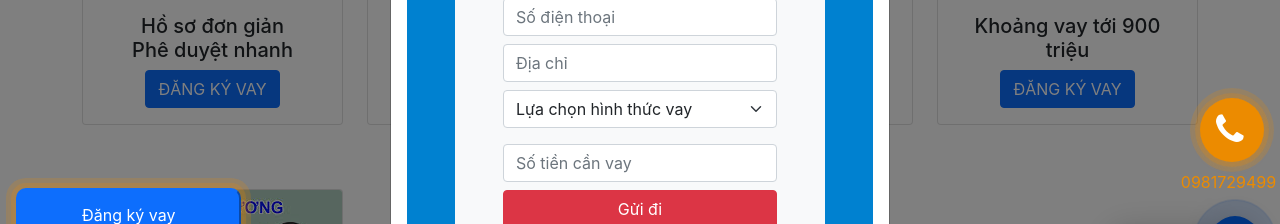
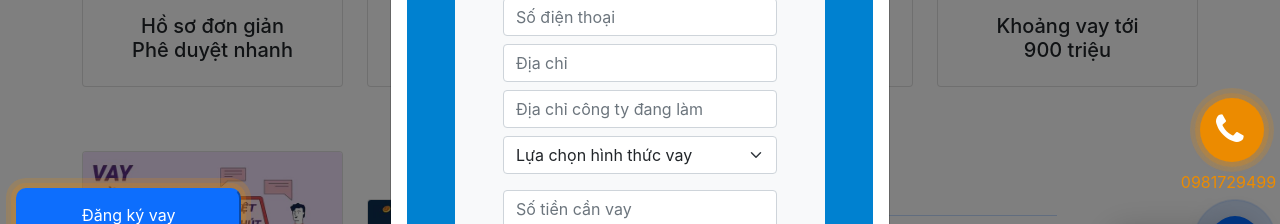
Before and after one commit to thonglnt/cho-vay, a React (Create React App) app: page / in a window 1280 px wide. Both pictures are taken after a click on the button "Đăng ký vay". Shown: the part 510-734 px from the top of the page. Built offline with nearby package versions, Linux system fonts and the light colour scheme.

Commit message:
update thong tin

```diff
--- a/src/components/content.tsx
+++ b/src/components/content.tsx
@@ -10,7 +10,7 @@ const Content = () => {
               <div className="col-md-6">
                 <div className="card card-box-shadow">
                   <img
-                    src="/images/card-1.jpg"
+                    src="/images/vaytiennhanh.jpg"
                     className="card-img-top img-fluid"
                     alt="cho vay tieu dung"
                   />
@@ -85,9 +85,8 @@ const Content = () => {
                 ✧ Lãi suất tiêu dùng hấp dẫn (lãi suất tối thiểu 0,8% đến lãi
                 suất tối đa 1,6%/tháng)
               </p>
-              <p className="raisin-black fs-5">✧ Lãi suất năm APR tối đa 20%</p>
               <p className="raisin-black fs-5">
-                ✧ Hạn mức vay tối thiểu 10 triệu - tối đa 900 triệu
+                ✧ Hạn mức vay tối thiểu 20 triệu - tối đa 900 triệu
               </p>
               <p className="raisin-black fs-5">
                 ✧ Không bảo lãnh, không thế chấp
@@ -321,7 +320,7 @@ const Content = () => {
                       <path d="M1408 930v318q0 119-84.5 203.5T1120 1536H288q-119 0-203.5-84.5T0 1248V416q0-119 84.5-203.5T288 128h832q63 0 117 25 15 7 18 23 3 17-9 29l-49 49q-10 10-23 10-3 0-9-2-23-6-45-6H288q-66 0-113 47t-47 113v832q0 66 47 113t113 47h832q66 0 113-47t47-113V994q0-13 9-22l64-64q10-10 23-10 6 0 12 3 20 8 20 29zm231-489l-814 814q-24 24-57 24t-57-24L281 825q-24-24-24-57t24-57l110-110q24-24 57-24t57 24l263 263 647-647q24-24 57-24t57 24l110 110q24 24 24 57t-24 57z"></path>{" "}
                     </svg>
                   </span>
-                  Độ tuổi: 18- 59 tuổi
+                  Độ tuổi: Từ 21 tuổi
                 </li>
                 <li className="fw-bold">
                   <span>
@@ -426,6 +425,59 @@ const Content = () => {
                       </div>
                     </div>
                   </div>
+                  <div className="col-md-6 p-0 mg-top-negative-1">
+                    <div className="d-flex mt-5 p-0 flex-column flex-md-row">
+                      <div className="col-md-6">
+                        <div className="text-center bg-warning height-step-4 mt-3">
+                          <div className="card-body">
+                            <svg
+                              xmlns="http://www.w3.org/2000/svg"
+                              width="36px"
+                              height="36px"
+                              preserveAspectRatio="none"
+                              viewBox="0 0 24 24"
+                              className=""
+                              fill="rgba(255, 255, 255, 1)"
+                            >
+                              <path d="M12,18C11.11,18 10.26,17.8 9.5,17.45C11.56,16.5 13,14.42 13,12C13,9.58 11.56,7.5 9.5,6.55C10.26,6.2 11.11,6 12,6A6,6 0 0,1 18,12A6,6 0 0,1 12,18M20,8.69V4H15.31L12,0.69L8.69,4H4V8.69L0.69,12L4,15.31V20H8.69L12,23.31L15.31,20H20V15.31L23.31,12L20,8.69Z"></path>
+                            </svg>
+                            <h6 className="card-title fs-title-step-4 fw-bold">
+                              ĐĂNG KÝ VAY
+                            </h6>
+                            <p className="card-text fs-step-4">
+                              Đăng ký vay tín chấp, và nhận tư vấn
+                            </p>
+                          </div>
+                        </div>
+                      </div>
+                      <div className="col-md-6">
+                        <div className="text-center bg-normal height-step-4 mt-3">
+                          <div className="card-body">
+                            <svg
+                              xmlns="http://www.w3.org/2000/svg"
+                              width="36px"
+                              height="36px"
+                              preserveAspectRatio="none"
+                              viewBox="0 0 24 24"
+                              className=""
+                              fill="rgba(255, 255, 255, 1)"
+                            >
+                              <path d="M12,18C11.11,18 10.26,17.8 9.5,17.45C11.56,16.5 13,14.42 13,12C13,9.58 11.56,7.5 9.5,6.55C10.26,6.2 11.11,6 12,6A6,6 0 0,1 18,12A6,6 0 0,1 12,18M20,8.69V4H15.31L12,0.69L8.69,4H4V8.69L0.69,12L4,15.31V20H8.69L12,23.31L15.31,20H20V15.31L23.31,12L20,8.69Z"></path>
+                            </svg>
+                            <h6 className="card-title fs-title-step-4 fw-bold">
+                              CHUẨN BỊ HỒ SƠ
+                            </h6>
+                            <p className="card-text fs-step-4">
+                              Chuẩn bị hồ sơ và hoàn tất thủ tục vay tiền như đã
+                              được tư vấn
+                            </p>
+                          </div>
+                        </div>
+                      </div>
+                    </div>
+                  </div>
+                </div>
+                <div className="row">
                   <div className="col-md-6 p-0">
                     <div className="d-flex mt-5 p-0 flex-column flex-md-row">
                       <div className="col-md-6">
@@ -471,59 +523,6 @@ const Content = () => {
                             <p className="card-text fs-step-4">
                               Đợi 24 tiếng tính từ ngày sau ngày ký kết hợp đồng
                               để được thẩm định và phê duyệt khoản vay
-                            </p>
-                          </div>
-                        </div>
-                      </div>
-                    </div>
-                  </div>
-                </div>
-                <div className="row">
-                  <div className="col-md-6 p-0 mg-top-negative-1">
-                    <div className="d-flex mt-5 p-0 flex-column flex-md-row">
-                      <div className="col-md-6">
-                        <div className="text-center bg-warning height-step-4 mt-3">
-                          <div className="card-body">
-                            <svg
-                              xmlns="http://www.w3.org/2000/svg"
-                              width="36px"
-                              height="36px"
-                              preserveAspectRatio="none"
-                              viewBox="0 0 24 24"
-                              className=""
-                              fill="rgba(255, 255, 255, 1)"
-                            >
-                              <path d="M12,18C11.11,18 10.26,17.8 9.5,17.45C11.56,16.5 13,14.42 13,12C13,9.58 11.56,7.5 9.5,6.55C10.26,6.2 11.11,6 12,6A6,6 0 0,1 18,12A6,6 0 0,1 12,18M20,8.69V4H15.31L12,0.69L8.69,4H4V8.69L0.69,12L4,15.31V20H8.69L12,23.31L15.31,20H20V15.31L23.31,12L20,8.69Z"></path>
-                            </svg>
-                            <h6 className="card-title fs-title-step-4 fw-bold">
-                              ĐĂNG KÝ VAY
-                            </h6>
-                            <p className="card-text fs-step-4">
-                              Đăng ký vay tín chấp, và nhận tư vấn
-                            </p>
-                          </div>
-                        </div>
-                      </div>
-                      <div className="col-md-6">
-                        <div className="text-center bg-normal height-step-4 mt-3">
-                          <div className="card-body">
-                            <svg
-                              xmlns="http://www.w3.org/2000/svg"
-                              width="36px"
-                              height="36px"
-                              preserveAspectRatio="none"
-                              viewBox="0 0 24 24"
-                              className=""
-                              fill="rgba(255, 255, 255, 1)"
-                            >
-                              <path d="M12,18C11.11,18 10.26,17.8 9.5,17.45C11.56,16.5 13,14.42 13,12C13,9.58 11.56,7.5 9.5,6.55C10.26,6.2 11.11,6 12,6A6,6 0 0,1 18,12A6,6 0 0,1 12,18M20,8.69V4H15.31L12,0.69L8.69,4H4V8.69L0.69,12L4,15.31V20H8.69L12,23.31L15.31,20H20V15.31L23.31,12L20,8.69Z"></path>
-                            </svg>
-                            <h6 className="card-title fs-title-step-4 fw-bold">
-                              CHUẨN BỊ HỒ SƠ
-                            </h6>
-                            <p className="card-text fs-step-4">
-                              Chuẩn bị hồ sơ và hoàn tất thủ tục vay tiền như đã
-                              được tư vấn
                             </p>
                           </div>
                         </div>
--- a/src/components/formContact.tsx
+++ b/src/components/formContact.tsx
@@ -141,6 +141,16 @@ const FormContact = () => {
                 />
               </div>
               <div className="form-group from_input mt-2">
+                <input
+                  type="text"
+                  className="form-control"
+                  name="address_company"
+                  id="address_company"
+                  aria-describedby="helpId"
+                  placeholder="Địa chỉ công ty đang làm"
+                />
+              </div>
+              <div className="form-group from_input mt-2">
                 <div className="mb-3">
                   <select
                     className="form-select form-select-normal"
--- a/src/components/header.tsx
+++ b/src/components/header.tsx
@@ -40,9 +40,6 @@ const Header = () => {
                 <h5 className="card-title fs-5">
                   Hồ sơ đơn giản <br /> Phê duyệt nhanh
                 </h5>
-                <a href="#" className="btn btn-primary text-uppercase">
-                  Đăng ký vay
-                </a>
               </div>
             </div>
           </div>
@@ -62,10 +59,9 @@ const Header = () => {
                 </svg>
               </div>
               <div className="card-body">
-                <h5 className="card-title fs-5 px-3">Giải ngân nhanh chóng</h5>
-                <a href="#" className="btn btn-primary text-uppercase">
-                  Đăng ký vay
-                </a>
+                <h5 className="card-title fs-5 px-3">
+                  Giải ngân <br /> nhanh chóng
+                </h5>
               </div>
             </div>
           </div>
@@ -86,11 +82,8 @@ const Header = () => {
               </div>
               <div className="card-body">
                 <h5 className="card-title fs-5">
-                  Lãi xuất thấp hơn thị trường
+                  Lãi xuất thấp <br /> hơn thị trường
                 </h5>
-                <a href="#" className="btn btn-primary text-uppercase">
-                  Đăng ký vay
-                </a>
               </div>
             </div>
           </div>
@@ -111,11 +104,8 @@ const Header = () => {
               </div>
               <div className="card-body">
                 <h5 className="card-title fs-5 px-3">
-                  Khoảng vay tới 900 triệu
+                  Khoảng vay tới <br /> 900 triệu
                 </h5>
-                <a href="#" className="btn btn-primary text-uppercase">
-                  Đăng ký vay
-                </a>
               </div>
             </div>
           </div>
```
Also changed, not shown: public/images/vaytiennhanh.jpg (added).
